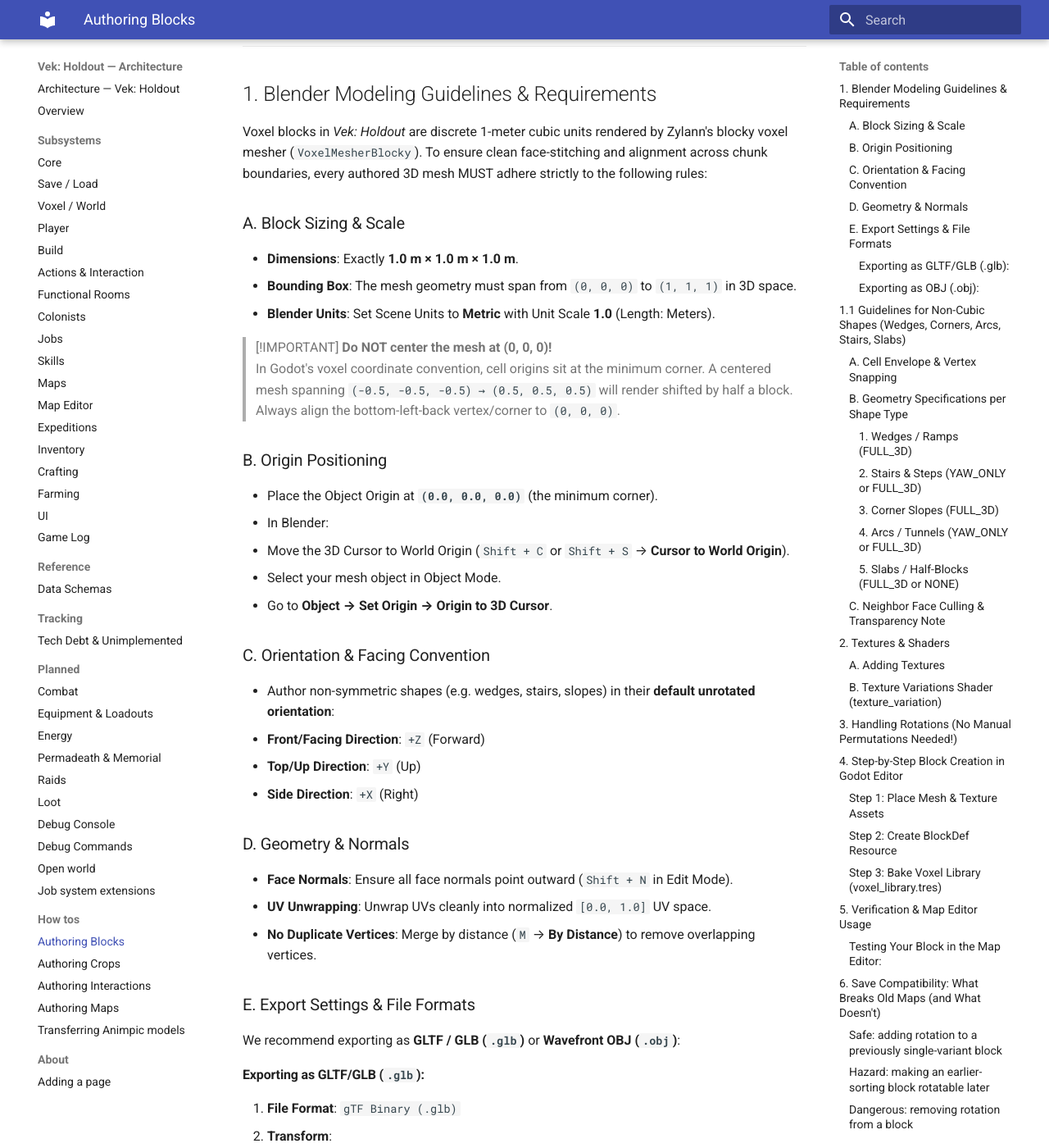
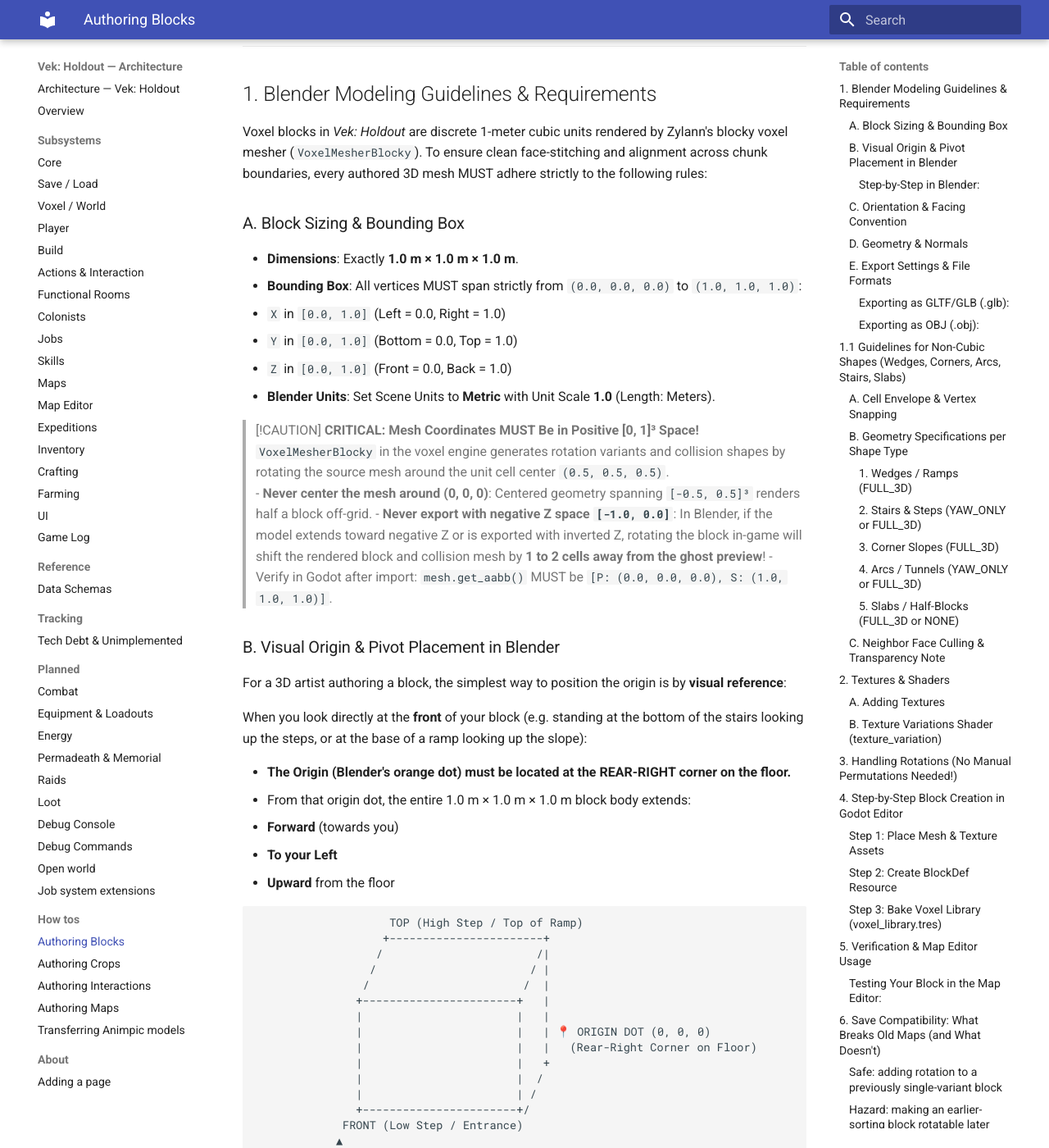
Before and after one commit to gdgonzaga/vek-holdout, an MkDocs documentation site: the page built from docs/HOWTO-author-blocks.md, in a window 1280 px wide and 1400 px high, scrolled down 344 px. Shown: the whole window at 82% size. Built offline with MkDocs 1.6.1 and Material for MkDocs 9.7.7, drawn with Linux system fonts in a browser that asks for light colours; some of the changed text lies outside the part shown.

Commit message:
docs(arch): update block authoring guide with visual origin placement rules
Detail visual origin placement (floor at rear-right corner of front view), unit bounding box rules [0, 1]^3, and OBJ/GLTF export settings to prevent model rotation offsets. Update rotation controls section to document mouse wheel rotation and R key axis cycling.

354/354 green

````diff
--- a/docs/HOWTO-author-blocks.md
+++ b/docs/HOWTO-author-blocks.md
@@ -12,27 +12,65 @@
 
 Voxel blocks in *Vek: Holdout* are discrete 1-meter cubic units rendered by Zylann's blocky voxel mesher (`VoxelMesherBlocky`). To ensure clean face-stitching and alignment across chunk boundaries, every authored 3D mesh MUST adhere strictly to the following rules:
 
-### A. Block Sizing & Scale
+### A. Block Sizing & Bounding Box
 - **Dimensions**: Exactly **1.0 m × 1.0 m × 1.0 m**.
-- **Bounding Box**: The mesh geometry must span from `(0, 0, 0)` to `(1, 1, 1)` in 3D space.
+- **Bounding Box**: All vertices MUST span strictly from `(0.0, 0.0, 0.0)` to `(1.0, 1.0, 1.0)`:
+  - `X` in `[0.0, 1.0]` (Left = 0.0, Right = 1.0)
+  - `Y` in `[0.0, 1.0]` (Bottom = 0.0, Top = 1.0)
+  - `Z` in `[0.0, 1.0]` (Front = 0.0, Back = 1.0)
 - **Blender Units**: Set Scene Units to **Metric** with Unit Scale **1.0** (Length: Meters).
 
-> [!IMPORTANT]
-> **Do NOT center the mesh at (0, 0, 0)!**
-> In Godot's voxel coordinate convention, cell origins sit at the minimum corner. A centered mesh spanning `(-0.5, -0.5, -0.5) → (0.5, 0.5, 0.5)` will render shifted by half a block. Always align the bottom-left-back vertex/corner to `(0, 0, 0)`.
+> [!CAUTION]
+> **CRITICAL: Mesh Coordinates MUST Be in Positive [0, 1]³ Space!**
+> `VoxelMesherBlocky` in the voxel engine generates rotation variants and collision shapes by rotating the source mesh around the unit cell center `(0.5, 0.5, 0.5)`.
+> - **Never center the mesh around (0, 0, 0)**: Centered geometry spanning `[-0.5, 0.5]³` renders half a block off-grid.
+> - **Never export with negative Z space `[-1.0, 0.0]`**: In Blender, if the model extends toward negative Z or is exported with inverted Z, rotating the block in-game will shift the rendered block and collision mesh by **1 to 2 cells away from the ghost preview**!
+> - Verify in Godot after import: `mesh.get_aabb()` MUST be `[P: (0.0, 0.0, 0.0), S: (1.0, 1.0, 1.0)]`.
 
-### B. Origin Positioning
-- Place the Object Origin at **`(0.0, 0.0, 0.0)`** (the minimum corner).
-- In Blender:
-  1. Move the 3D Cursor to World Origin (`Shift + C` or `Shift + S` → **Cursor to World Origin**).
-  2. Select your mesh object in Object Mode.
-  3. Go to **Object → Set Origin → Origin to 3D Cursor**.
+### B. Visual Origin & Pivot Placement in Blender
+
+For a 3D artist authoring a block, the simplest way to position the origin is by **visual reference**:
+
+When you look directly at the **front** of your block (e.g. standing at the bottom of the stairs looking up the steps, or at the base of a ramp looking up the slope):
+
+- **The Origin (Blender's orange dot) must be located at the REAR-RIGHT corner on the floor.**
+- From that origin dot, the entire 1.0 m × 1.0 m × 1.0 m block body extends:
+  - **Forward** (towards you)
+  - **To your Left**
+  - **Upward** from the floor
+
+```
+                    TOP (High Step / Top of Ramp)
+                   +-----------------------+
+                  /                       /|
+                 /                       / |
+                /                       /  |
+               +-----------------------+   |
+               |                       |   |
+               |                       |   | 📍 ORIGIN DOT (0, 0, 0)
+               |                       |   |   (Rear-Right Corner on Floor)
+               |                       |   +
+               |                       |  /
+               |                       | /
+               +-----------------------+/
+             FRONT (Low Step / Entrance)
+            ▲
+      Looking from front
+```
+
+#### Step-by-Step in Blender:
+1. In Edit Mode, position the object so that when viewing its front, its **rear-right-bottom corner** sits at the 3D Cursor / World Origin `(0, 0, 0)`.
+2. The entire 1m³ geometry should sit in front of and to the left of the origin point, resting on the floor grid.
+3. In Object Mode, press `Ctrl + A` → **Apply All Transforms** (or **Object → Set Origin → Origin to 3D Cursor**).
+4. Verify that the orange Origin dot sits at the **rear-right corner on the floor**.
 
 ### C. Orientation & Facing Convention
-- Author non-symmetric shapes (e.g. wedges, stairs, slopes) in their **default unrotated orientation**:
-  - **Front/Facing Direction**: `+Z` (Forward)
-  - **Top/Up Direction**: `+Y` (Up)
-  - **Side Direction**: `+X` (Right)
+Author non-symmetric shapes (e.g. wedges, stairs, slopes) in their **default unrotated orientation**:
+- **Front / Low Edge**: `Z = 0.0`
+- **Back / High Edge**: `Z = 1.0`
+- **Bottom / Base**: `Y = 0.0`
+- **Top**: `Y = 1.0`
+- **Side Faces**: `X = 0.0` (Left) and `X = 1.0` (Right)
 
 ### D. Geometry & Normals
 - **Face Normals**: Ensure all face normals point outward (`Shift + N` in Edit Mode).
@@ -43,14 +81,14 @@ Voxel blocks in *Vek: Holdout* are discrete 1-meter cubic units rendered by Zyla
 We recommend exporting as **GLTF / GLB (`.glb`)** or **Wavefront OBJ (`.obj`)**:
 
 #### Exporting as GLTF/GLB (`.glb`):
-1. **File Format**: `gTF Binary (.glb)`
+1. **File Format**: `glTF Binary (.glb)`
 2. **Transform**:
-   - `+Y` Up
+   - `+Y Up`
    - **Apply Modifiers**: Checked
 3. **Include**: Selected Objects only
 
 #### Exporting as OBJ (`.obj`):
-1. **Forward**: `-Z Forward`
+1. **Forward**: `+Z Forward` (or ensure exported vertex lines `v x y z` have `z >= 0.0`)
 2. **Up**: `Y Up`
 3. **Scale**: `1.0`
 4. **Triangulate Faces**: Optional (Godot automatically handles quad triangulation).
@@ -178,12 +216,12 @@ Save your exported `.glb` or `.obj` mesh file to `assets/blocks/<block_id>.obj`
 1. Open and run the Map Editor scene (`tools/map_editor/map_editor.tscn` or press `F6`).
 2. Press `F2` to switch to **Block Mode**.
 3. Select your new block in the **Block Palette** panel on the left.
-4. Test **3-Axis Rotation Hotkeys**:
-   - `R`: Cycle **Yaw** (`Y`-axis, horizontal turn).
-   - `Shift + R`: Cycle **Pitch** (`X`-axis, vertical tilt).
-   - `Ctrl + R` / `Cmd + R`: Cycle **Roll** (`Z`-axis, lateral twist).
-   - `Z` / `~`: Reset rotation to default (`0`).
-5. Observe the `%OrientationLabel` in the HUD updating `Rot: #<index> [Yaw <deg>°, Pitch <deg>°]`.
+4. Test **Unified Rotation Inputs**:
+   - **Mouse Wheel Up / Down**: Rotate **±90°** along the active rotation axis.
+   - **`R` Key**: Cycle the active rotation axis (**Y [Yaw] → X [Pitch] → Z [Roll] → Y [Yaw]**).
+   - **3D Axis Visualizer**: A colored line through the preview center indicates the active axis (🟢 **Green** = Y, 🔴 **Red** = X, 🔵 **Blue** = Z).
+   - **`Z` or `~` Key**: Reset rotation orientation to identity (`0`) and axis to **Y [Yaw]**.
+5. Observe the `%OrientationLabel` in the HUD updating `Rot: #<index> [Y <deg>°, X <deg>°] | Axis: <axis> [R]`.
 6. Click to place the rotated block into the terrain.
 7. Test the **Eyedropper / Pick Tool**:
    - Press `I` or `Alt + LMB` / `MMB` on a placed block.
````
